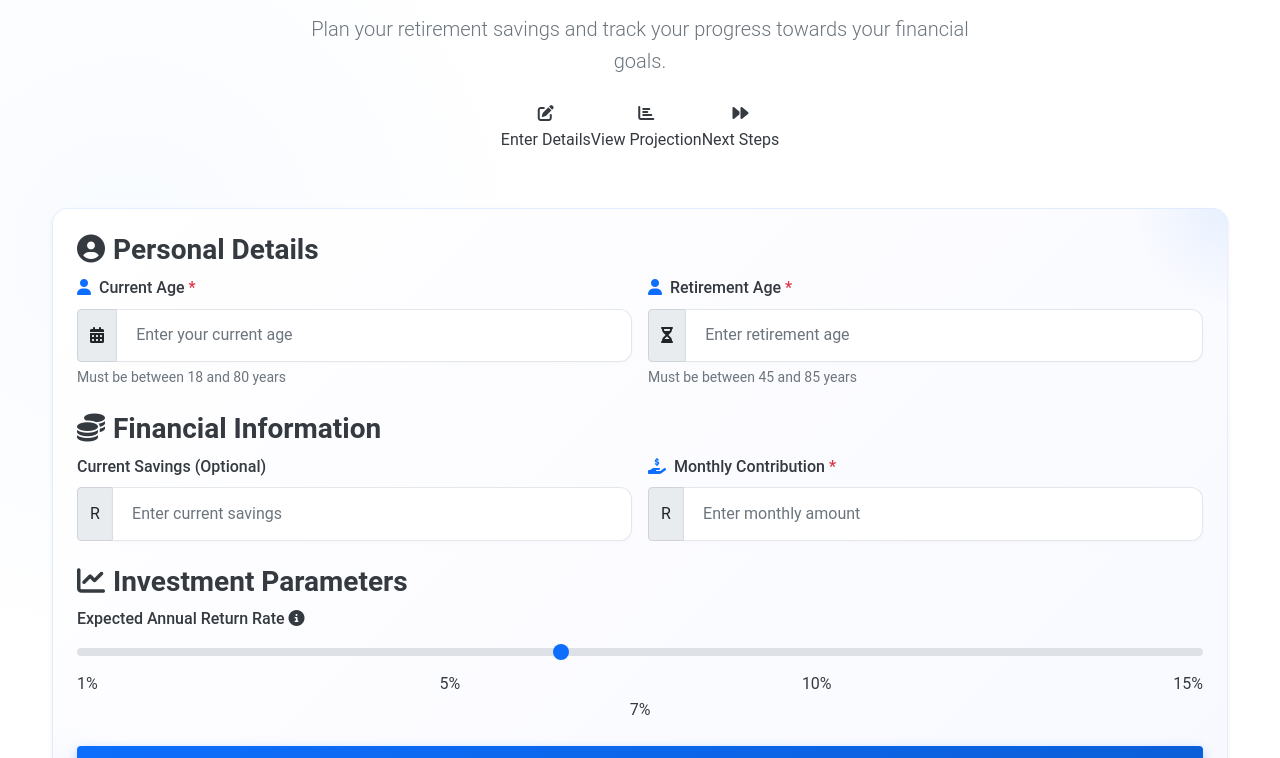
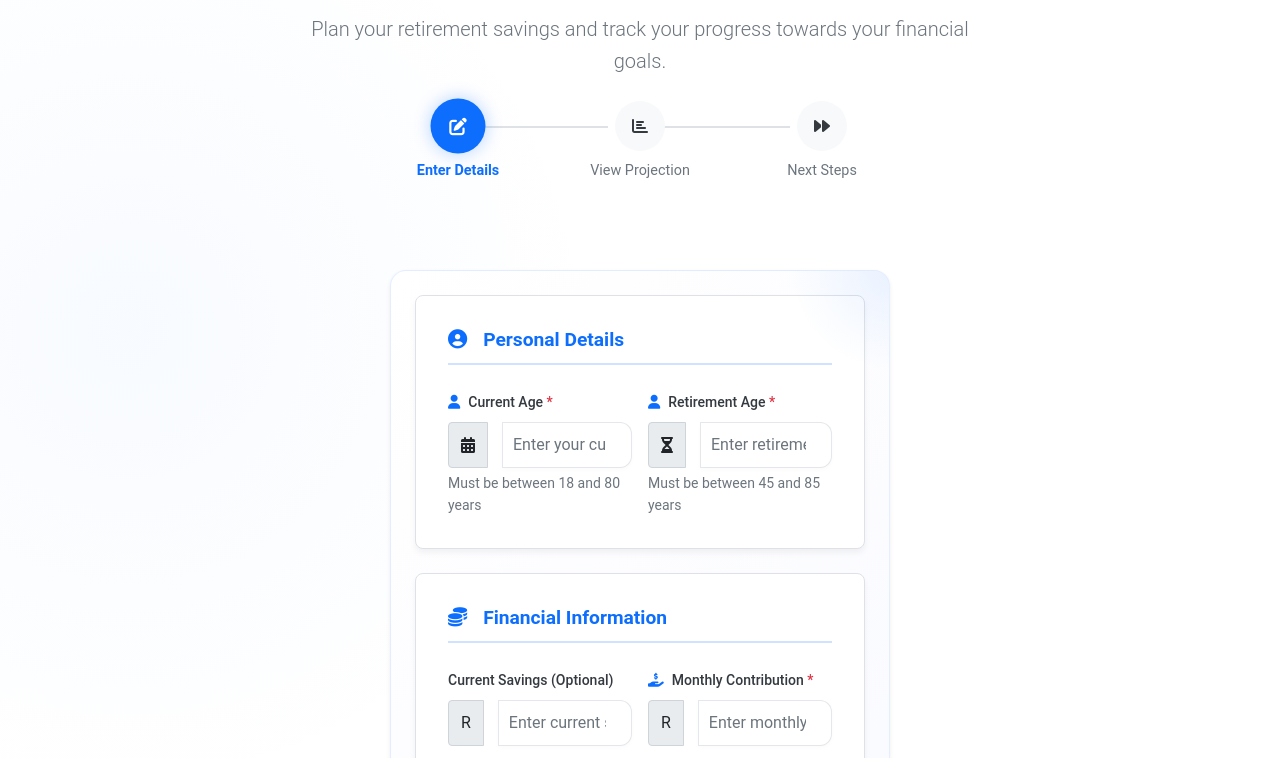
Before and after one commit to NickiMash17/FutureFund, a plain HTML site: page calculator.html in a window 1280 px wide. Shown: the part 194-952 px from the top of the page. Drawn offline with nearby package versions, Linux system fonts and the light colour scheme.

Commit message:
Update styles.css

```diff
--- a/assets/styles.css
+++ b/assets/styles.css
@@ -510,6 +510,36 @@
 
   /* Calculator Page Specific Styles */
   #retirementSavingsCalculator {
+    max-width: 500px; /* Limiting the width of the calculator */
+    margin: auto; /* Centering the form */
+  }
+
+  #retirementForm .input-group {
+    display: flex;
+    justify-content: space-between; /* Distribute space between input groups */
+    gap: 15px; /* Adding some space between inputs */
+  }
+
+  .mb-3 {
+    flex: 1; /* Allow inputs to take equal width */
+    margin-bottom: 10px; /* Reduce vertical spacing */
+  }
+
+  input.form-control {
+    padding: 10px; /* Adjust padding for compactness */
+  }
+
+  button.btn {
+    width: 100%; /* Make the button span the full width of the form */
+    margin-top: 15px;
+  }
+
+  label.form-label {
+    font-size: 14px; /* Make labels smaller for a compact look */
+  }
+
+
+  #retirementSavingsCalculator {
     background: linear-gradient(135deg, #ffffff, #f8f9ff);
     border-radius: 16px;
     padding: 2.5rem;
@@ -625,10 +655,12 @@
     padding: 2rem 0;
   }
 
-  header h1 {
+
+  .calculator-header h1 {
+    font-size: 3.5rem;
+    font-weight: 700;
     color: var(--primary);
-    font-weight: 700;
-    margin-bottom: 0.5rem;
+    margin-bottom: 1rem;
   }
 
   header p {
@@ -1058,3 +1090,183 @@
   .theme-toggle:hover {
     transform: rotate(15deg);
   }
+
+/*=============================================
+=            Calculator Form Styling          =
+=============================================*/
+
+/* Progress Steps */
+.progress-tracker {
+  display: flex;
+  justify-content: center;
+  align-items: center;
+  gap: 2rem;
+  margin: 2rem 0;
+}
+
+.progress-step {
+  display: flex;
+  flex-direction: column;
+  align-items: center;
+  position: relative;
+  flex: 1;
+  max-width: 150px;
+}
+
+.progress-step:not(:last-child)::after {
+  content: '';
+  position: absolute;
+  top: 25px;
+  right: -50%;
+  width: 100%;
+  height: 2px;
+  background-color: var(--mid-gray);
+  z-index: 0;
+}
+
+.step-icon {
+  width: 50px;
+  height: 50px;
+  background-color: var(--light-gray);
+  border-radius: 50%;
+  display: flex;
+  align-items: center;
+  justify-content: center;
+  margin-bottom: 0.5rem;
+  position: relative;
+  z-index: 1;
+  transition: all 0.3s ease;
+}
+
+.progress-step.active .step-icon {
+  background-color: var(--primary);
+  color: white;
+  transform: scale(1.1);
+  box-shadow: 0 0 15px rgba(13, 110, 253, 0.3);
+}
+
+.step-label {
+  font-size: 0.9rem;
+  color: var(--secondary);
+  text-align: center;
+}
+
+.progress-step.active .step-label {
+  color: var(--primary);
+  font-weight: 600;
+}
+
+/* Form Sections */
+.form-section {
+  background-color: white;
+  padding: 2rem;
+  border-radius: var(--border-radius);
+  box-shadow: var(--box-shadow-sm);
+  border: 1px solid var(--mid-gray);
+  margin-bottom: 2rem;
+}
+
+.section-title {
+  color: var(--primary);
+  font-size: 1.2rem;
+  margin-bottom: 1.5rem;
+  padding-bottom: 0.75rem;
+  border-bottom: 2px solid var(--primary-light);
+  display: flex;
+  align-items: center;
+  gap: 0.5rem;
+}
+
+/* Range Slider */
+.range-wrapper {
+  position: relative;
+  padding: 1rem 0;
+}
+
+.range-values {
+  display: flex;
+  justify-content: space-between;
+  margin-top: 0.5rem;
+  color: var(--secondary);
+  font-size: 0.875rem;
+}
+
+#returnRateValue {
+  font-size: 1.2rem;
+  font-weight: 600;
+  color: var(--primary);
+  margin-top: 0.5rem;
+}
+
+/* Results Section */
+.results-card {
+  background: linear-gradient(135deg, #ffffff, var(--primary-very-light));
+  border-radius: var(--border-radius-lg);
+  padding: 2.5rem;
+  margin-top: 3rem;
+  box-shadow: var(--box-shadow-lg);
+}
+
+.results-summary {
+  display: grid;
+  grid-template-columns: repeat(auto-fit, minmax(250px, 1fr));
+  gap: 1.5rem;
+  margin: 2rem 0;
+}
+
+.result-item {
+  background: white;
+  padding: 1.5rem;
+  border-radius: var(--border-radius);
+  box-shadow: var(--box-shadow-sm);
+  text-align: center;
+  transition: var(--transition);
+}
+
+.result-item:hover {
+  transform: translateY(-5px);
+  box-shadow: var(--box-shadow-md);
+}
+
+/* Dark Mode Adjustments */
+[data-theme="dark"] .progress-step:not(.active) .step-icon {
+  background-color: var(--card-dark);
+  color: var(--text-muted);
+}
+
+[data-theme="dark"] .form-section {
+  background-color: var(--card-dark);
+  border-color: var(--border-dark);
+}
+
+[data-theme="dark"] .results-card {
+  background: linear-gradient(135deg, var(--card-dark), var(--bg-dark));
+}
+
+[data-theme="dark"] .result-item {
+  background-color: var(--card-dark);
+}
+
+/* Responsive Adjustments */
+@media (max-width: 768px) {
+  .progress-tracker {
+    flex-direction: column;
+    gap: 1rem;
+  }
+
+  .progress-step {
+    max-width: 100%;
+  }
+
+  .progress-step::after {
+    display: none;
+  }
+
+  .form-section {
+    padding: 1.5rem;
+  }
+
+  .results-summary {
+    grid-template-columns: 1fr;
+  }
+}
```
